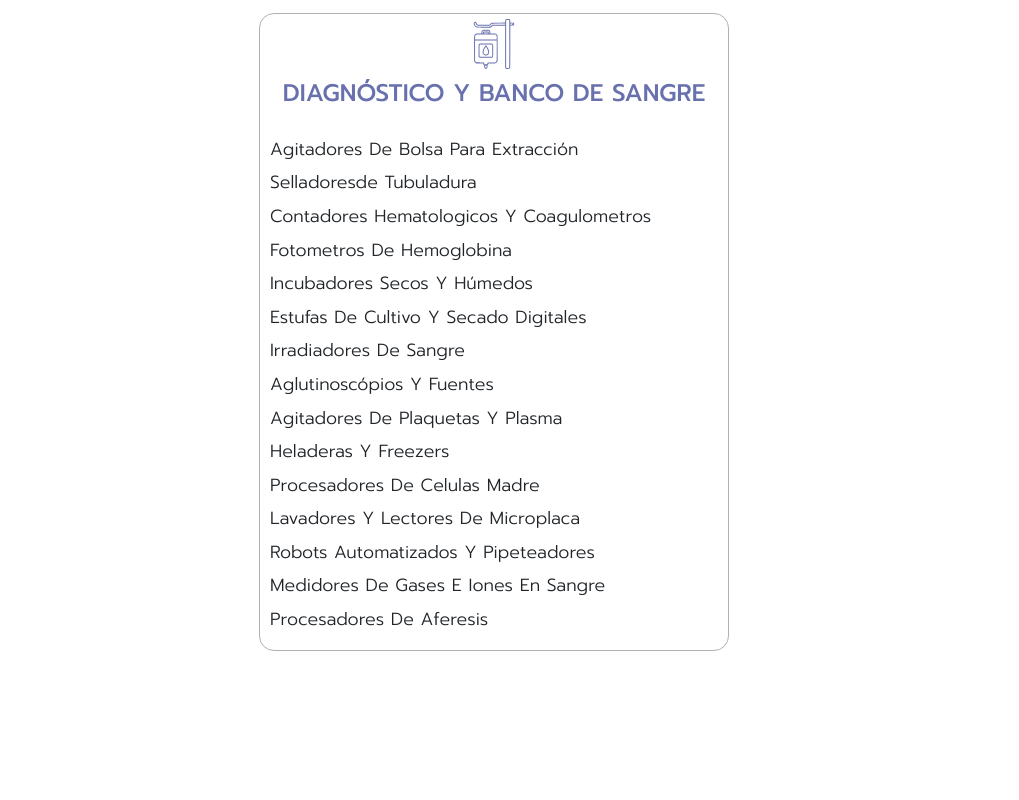
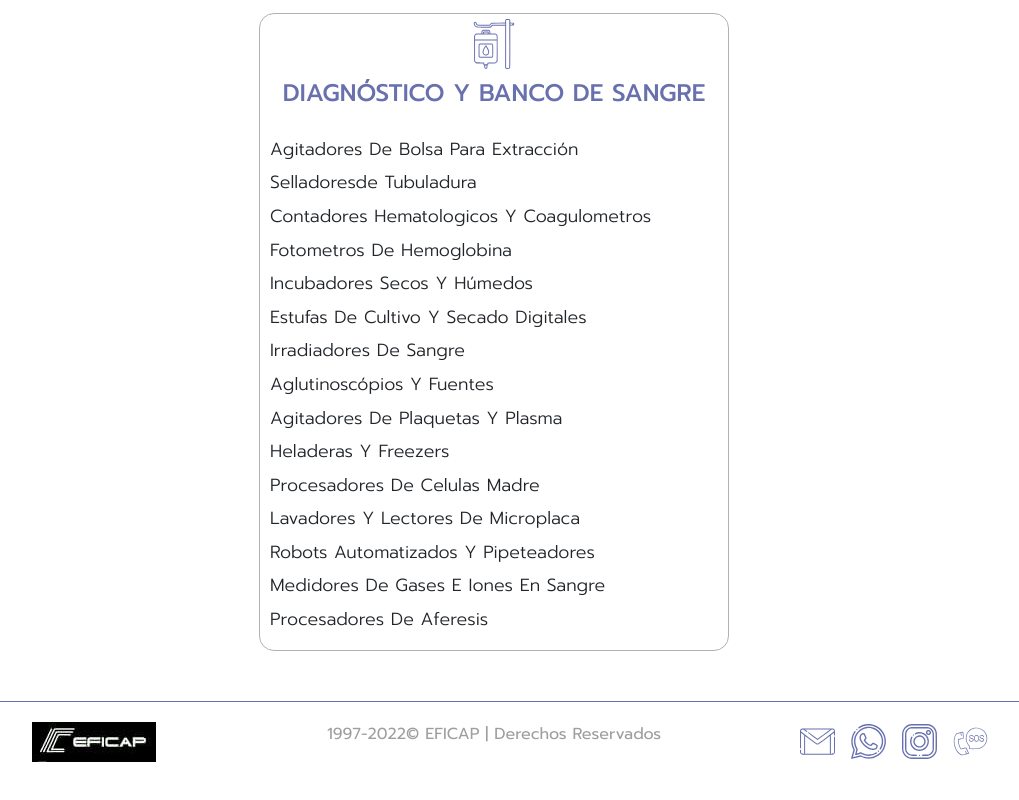
Before and after one commit to FrancoUrsino/chris, a website: page index.html in a window 1280 px wide. Shown: the part 2157-2957 px from the top of the page, without its empty margins (146-1165 px from the left). Before the commit the page ends 2858 px from the top, so only its background shows below. Drawn offline with nearby package versions, Linux system fonts and the light colour scheme.

Commit message:
finish index

```diff
--- a/index.html
+++ b/index.html
@@ -4,7 +4,7 @@
   <meta charset="UTF-8">
   <meta http-equiv="X-UA-Compatible" content="IE=edge">
   <meta name="viewport" content="width=device-width, initial-scale=1.0">
-  <title>Document</title>
+  <title>EFICAP Servicio Técnico</title>
   <!--LINK BS CSS-->
   <link href="https://cdn.jsdelivr.net/npm/bootstrap@5.2.2/dist/css/bootstrap.min.css" rel="stylesheet" integrity="sha384-Zenh87qX5JnK2Jl0vWa8Ck2rdkQ2Bzep5IDxbcnCeuOxjzrPF/et3URy9Bv1WTRi" crossorigin="anonymous">
   <!--LINK BS ICONS-->
@@ -13,6 +13,8 @@
   <link rel="preconnect" href="https://fonts.googleapis.com">
   <link rel="preconnect" href="https://fonts.gstatic.com" crossorigin>
   <link href="https://fonts.googleapis.com/css2?family=Prompt:wght@100;200;300;400;500;600;700;800&display=swap" rel="stylesheet">
+  <!--LINK FAVICON-->
+  <link rel="shortcut icon" href="" type="image/x-icon">
   <!--LINK CSS-->
   <link rel="stylesheet" href="css/style.css">
 </head>
@@ -30,7 +32,7 @@
               <a class="nav-link nav__link" aria-current="page" href="#">Inicio</a>
             </li>
             <li class="nav-item nav__item">
-              <a class="nav-link nav__link" href="#">Quienes Somos</a>
+              <a class="nav-link nav__link" href="#QuienesSomos">Quienes Somos</a>
             </li>
             <li class="nav-item nav__item">
               <a class="nav-link nav__link" href="#">Servicios</a>
@@ -71,7 +73,7 @@
       </div>
     </section>
 
-    <section class="AboutUs">
+    <section class="AboutUs" id="QuienesSomos">
       <p class="AboutUs__text">CONTAMOS CON PROFESIONALES MATRICULADOS CON ASISTENCIA A CURSOS DE CAPACITACION TECNICA NACIONAL E INTERNACIONAL, CON OBTENCION DE CERTIFICACIONES PARA INSTALAR, CONSERVAR Y REPARAR DISTINTOS TIPOS Y MODELOS DE EQUIPAMIENTOS EN ELECTROMEDICINA.</p>
       <img src="img/4.jpg"  class="AboutUs__img" alt="">
       <h2 class="AboutUs__SubTitle">Sectores en los que trabajamos</h2>
@@ -130,8 +132,28 @@
       </div>
 
     </section>
+  </main>
 
-  </main>
+  <footer class="footer">
+    <div class="footer__container">
+      <img src="img/logo.jpg" alt="" class="footer__img">
+      <p class="footer__text">1997-2022&copy; EFICAP | Derechos Reservados</p>
+      <div class="footer__icons">
+        <a href="mailto:eficap@eficap.com.ar">
+          <img src="img/gmail.svg" alt="" class="footer__icon">
+        </a>
+        <a href="#">
+          <img src="img/wpp.svg" alt="" class="footer__icon">
+        </a>
+        <a href="#">
+          <img src="img/instagram.svg" alt="" class="footer__icon">
+        </a>
+        <a href="tel:+541138460917">
+          <img src="img/llamada.svg" alt="" class="footer__icon">
+        </a>
+      </div>
+    </div>
+  </footer>
 
 
   <!--LINK BS JS-->
--- /dev/null
+++ b/scss/_footer.scss
@@ -0,0 +1,30 @@
+.footer{
+  width: 100%;
+  margin: 30px 0;
+
+  &__container{
+    border-top: 1.5px solid $blue;
+    display: grid;
+    grid-template-rows: repeat(auto-fit, minmax(80px, auto));
+    justify-content: space-evenly;
+    justify-items: center;
+    align-items: center;
+  }
+
+  &__img{
+    object-fit: cover;
+  }
+
+  &__text{
+    color: rgb(158, 158, 158);
+  }
+
+  &__icons a{
+    text-decoration: none;
+  }
+  &__icon{
+    width: 35px;
+    height: 35px;
+    margin: 0 5px;
+  }
+}
--- a/scss/_global.scss
+++ b/scss/_global.scss
@@ -2,5 +2,6 @@
   margin: 0;
   padding: 0;
   box-sizing: border-box;
-  font-family: 'Prompt', sans-serif;;
+  font-family: 'Prompt', sans-serif;
+  scroll-behavior: smooth;
 }
--- a/scss/_mq-600.scss
+++ b/scss/_mq-600.scss
@@ -9,4 +9,19 @@
     display: grid;
     grid-template-columns: repeat(2, 300px);
   }
+
+  .footer{
+    width: 100%;
+    margin: 30px 0;
+
+    &__container{
+      border-top: 1.5px solid $blue;
+      display: grid;
+      grid-template-columns: repeat(3, 1fr);
+      justify-content: space-evenly;
+      justify-items: center;
+      align-items: center;
+      margin: 0 40px;
+    }
+  }
 }
--- a/scss/style.scss
+++ b/scss/style.scss
@@ -3,5 +3,6 @@
 @import "headers";
 @import "information";
 @import "about";
+@import "footer";
 @import "mq-600";
 @import "mq-1200";
```
Also changed, not shown: css/style.css, img/gmail.svg (added), img/instagram.svg (added), img/llamada.svg (added), img/tester-header.avif (deleted), img/wpp.svg (added), 1 other file.
